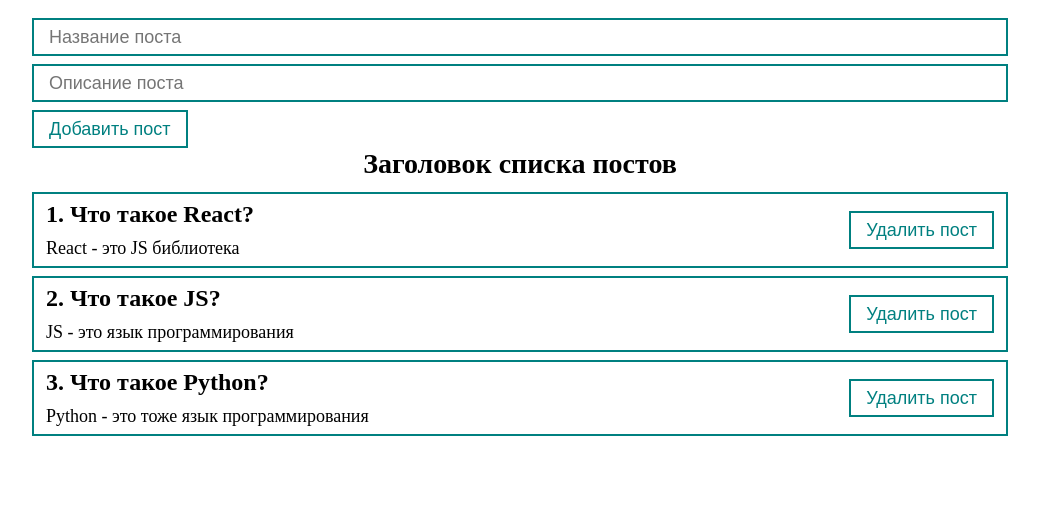
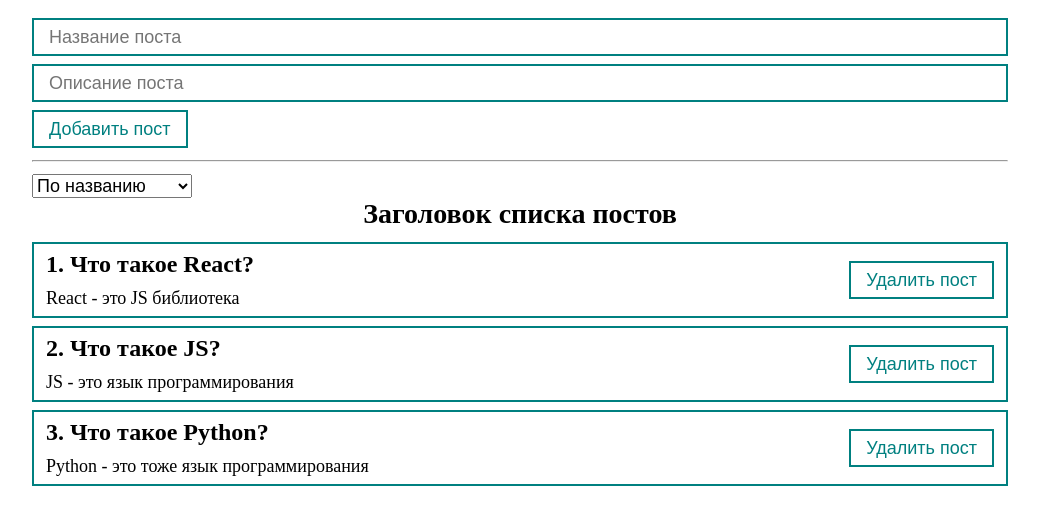
Before and after one commit to VladimirShadrov/React-projects, a React (Vite) app in the folder Pomodoro/: page / in a window 1280 px wide. Shown: the top 524 px of the page, without its empty margins (120-1159 px from the left). Built offline with nearby package versions, Linux system fonts and the light colour scheme.

Commit message:
сортировка постов

```diff
--- a/Pomodoro/src/App.tsx
+++ b/Pomodoro/src/App.tsx
@@ -1,6 +1,7 @@
 import { useState } from 'react';
 import PostList from './components/postList';
 import MyForm from './components/form';
+import MySelect from './UI/select/select';
 
 type PostType = {
   id: number;
@@ -14,6 +15,12 @@ export default function App() {
     { id: 2, title: 'Что такое JS?', body: 'JS - это язык программирования' },
     { id: 3, title: 'Что такое Python?', body: 'Python - это тоже язык программирования' },
   ]);
+  const [sortType, setSortType] = useState('');
+
+  const selectOptions = [
+    { title: 'По названию', value: 'title' },
+    { title: 'По описанию', value: 'body' },
+  ];
 
   function addNewPost(post: PostType) {
     setPosts([...posts, post]);
@@ -23,9 +30,24 @@ export default function App() {
     setPosts(posts.filter((post) => post.id !== id));
   }
 
+  function sortPosts(sortType: 'title' | 'body') {
+    setSortType(sortType);
+    setPosts([...posts].sort((a, b) => a[sortType].localeCompare(b[sortType])));
+
+  }
+
   return (
     <div className="app">
       <MyForm create={addNewPost} />
+      <hr style={{ margin: '12px 0' }} />
+      <div>
+        <MySelect
+          value={sortType}
+          callback={sortPosts}
+          options={selectOptions}
+          defaultValue='Сортировать по:'
+        />
+      </div>
       {posts.length
         ? <PostList remove={removePost} title={'Заголовок списка постов'} posts={posts} />
         : <h2 className="empty-post-list" style={{ textAlign: 'center', fontSize: '26px', marginTop: '12px' }}>Посты не найдены</h2>
--- /dev/null
+++ b/Pomodoro/src/UI/select/select.tsx
@@ -0,0 +1,26 @@
+type OptionData = {
+  title: string;
+  value: string;
+};
+
+type SelectProps = {
+  options: OptionData[];
+  defaultValue: string;
+  value: string;
+  callback: (sortType: 'title' | 'body') => void;
+};
+
+export default function MySelect({ options, defaultValue, value, callback }: SelectProps) {
+  return (
+    <select
+      value={value}
+      onChange={(event) => callback(event.target.value as 'title' | 'body')}
+    >
+      <option disabled >{defaultValue}</option>
+      {
+        options.map((option) => <option value={option.value} key={option.value}>{option.title}</option>)
+      }
+    </select>
+
+  );
+}
```
